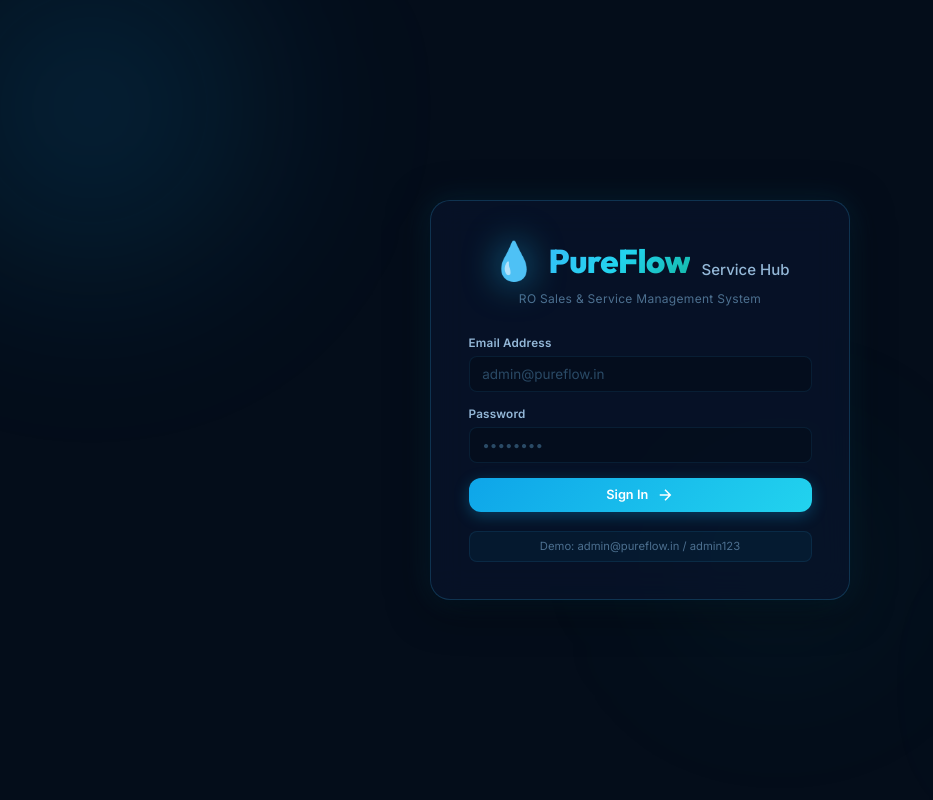
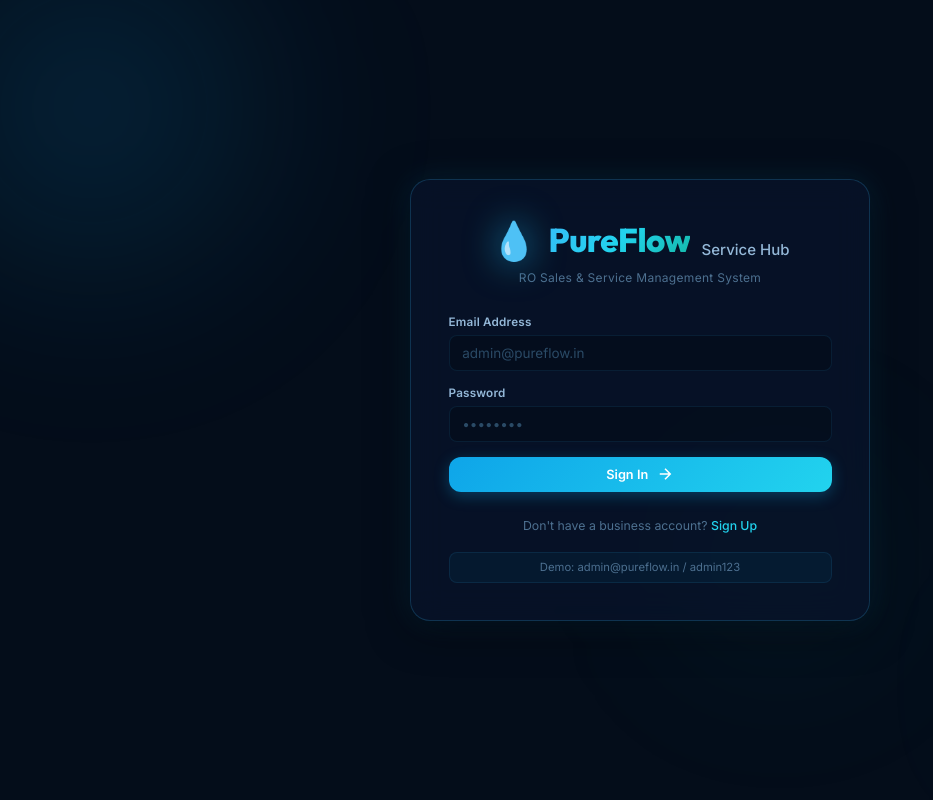
Before and after one commit to gurusanjay2007-droid/AquaCare_Retail, a Flask app: page / in a window 1280 px wide. Shown: the whole page, without its empty margins (0-933 px from the left). Run offline with Flask 3, Linux system fonts and the light colour scheme; data that the repository does not hold is empty.

Commit message:
Add Signup and Business Registration forms to auth interface

```diff
--- a/frontend/static/css/styles.css
+++ b/frontend/static/css/styles.css
@@ -130,7 +130,7 @@ input, select, textarea { font-family: inherit; font-size: 0.9rem; }
 
 .login-card {
     width: 100%;
-    max-width: 420px;
+    max-width: 460px;
     padding: 2.5rem;
     border-radius: var(--radius-xl);
     box-shadow: var(--shadow-lg), var(--shadow-glow);
@@ -201,6 +201,23 @@ input, select, textarea { font-family: inherit; font-size: 0.9rem; }
     background: rgba(14,165,233,0.05);
     border-radius: var(--radius-sm);
     border: 1px solid var(--border);
+}
+
+.auth-toggle {
+    text-align: center;
+    font-size: 0.82rem;
+    color: var(--text-muted);
+    margin-top: 0.75rem;
+}
+.auth-toggle a {
+    color: var(--accent-cyan);
+    font-weight: 500;
+    text-decoration: none;
+    transition: var(--transition);
+}
+.auth-toggle a:hover {
+    color: var(--accent-blue);
+    text-decoration: underline;
 }
 
 /* ══════════════════════════════════════════════════════════
--- a/frontend/static/js/app.js
+++ b/frontend/static/js/app.js
@@ -147,6 +147,23 @@ updateDate();
 // AUTH
 // ═══════════════════════════════════════════════════════════
 const loginForm = document.getElementById('login-form');
+const signupForm = document.getElementById('signup-form');
+const loginHint = document.getElementById('login-hint-text');
+
+document.getElementById('btn-to-signup').addEventListener('click', e => {
+    e.preventDefault();
+    loginForm.classList.add('hidden');
+    loginHint.classList.add('hidden');
+    signupForm.classList.remove('hidden');
+});
+
+document.getElementById('btn-to-login').addEventListener('click', e => {
+    e.preventDefault();
+    signupForm.classList.add('hidden');
+    loginForm.classList.remove('hidden');
+    loginHint.classList.remove('hidden');
+});
+
 loginForm.addEventListener('submit', async e => {
     e.preventDefault();
     const btn  = document.getElementById('login-btn');
@@ -163,6 +180,30 @@ loginForm.addEventListener('submit', async e => {
         toast('Welcome back, ' + res.data.owner_name + '! 👋', 'success');
     } else {
         toast(res.message || 'Login failed', 'error');
+    }
+});
+
+signupForm.addEventListener('submit', async e => {
+    e.preventDefault();
+    const btn = document.getElementById('signup-btn');
+    btn.innerHTML = '<span>Creating Account…</span>';
+    btn.disabled = true;
+    const res = await API.post('/api/auth/register', {
+        business_name:    document.getElementById('signup-business-name').value,
+        owner_name:       document.getElementById('signup-owner-name').value,
+        email:            document.getElementById('signup-email').value,
+        mobile:           document.getElementById('signup-mobile').value,
+        password:         document.getElementById('signup-password').value,
+        business_address: document.getElementById('signup-address').value,
+        gst_number:       document.getElementById('signup-gst').value || null
+    });
+    btn.innerHTML = '<span>Create Business Account</span><svg width="18" height="18" viewBox="0 0 24 24" fill="none" stroke="currentColor" stroke-width="2"><path d="M5 12h14M12 5l7 7-7 7"/></svg>';
+    btn.disabled = false;
+    if (res.success) {
+        showApp(res.data);
+        toast('Business registered successfully! Welcome! 🎉', 'success');
+    } else {
+        toast(res.message || 'Registration failed', 'error');
     }
 });
 
--- a/frontend/templates/index.html
+++ b/frontend/templates/index.html
@@ -29,6 +29,7 @@
             <p class="login-subtitle">Service Hub</p>
         </div>
         <p class="login-tagline">RO Sales & Service Management System</p>
+        <!-- SIGN IN FORM -->
         <form id="login-form" class="login-form">
             <div class="form-group">
                 <label for="login-email">Email Address</label>
@@ -42,8 +43,52 @@
                 <span>Sign In</span>
                 <svg width="18" height="18" viewBox="0 0 24 24" fill="none" stroke="currentColor" stroke-width="2"><path d="M5 12h14M12 5l7 7-7 7"/></svg>
             </button>
+            <p class="auth-toggle">Don't have a business account? <a href="#" id="btn-to-signup">Sign Up</a></p>
         </form>
-        <p class="login-hint">Demo: admin@pureflow.in / admin123</p>
+
+        <!-- SIGN UP FORM -->
+        <form id="signup-form" class="login-form hidden">
+            <div style="display:grid; grid-template-columns:1fr 1fr; gap:0.5rem;">
+                <div class="form-group">
+                    <label for="signup-business-name">Business Name</label>
+                    <input type="text" id="signup-business-name" placeholder="PureFlow Solutions" required>
+                </div>
+                <div class="form-group">
+                    <label for="signup-owner-name">Owner Name</label>
+                    <input type="text" id="signup-owner-name" placeholder="Rajesh Kumar" required>
+                </div>
+            </div>
+            <div style="display:grid; grid-template-columns:1fr 1fr; gap:0.5rem;">
+                <div class="form-group">
+                    <label for="signup-email">Email Address</label>
+                    <input type="email" id="signup-email" placeholder="admin@pureflow.in" required>
+                </div>
+                <div class="form-group">
+                    <label for="signup-mobile">Mobile Number</label>
+                    <input type="tel" id="signup-mobile" placeholder="9876543210" required>
+                </div>
+            </div>
+            <div style="display:grid; grid-template-columns:1fr 1fr; gap:0.5rem;">
+                <div class="form-group">
+                    <label for="signup-password">Password</label>
+                    <input type="password" id="signup-password" placeholder="••••••••" required>
+                </div>
+                <div class="form-group">
+                    <label for="signup-gst">GST Number (Optional)</label>
+                    <input type="text" id="signup-gst" placeholder="36AADCP1234F1Z5">
+                </div>
+            </div>
+            <div class="form-group">
+                <label for="signup-address">Business Address</label>
+                <input type="text" id="signup-address" placeholder="Shop No. 12, Hyderabad" required>
+            </div>
+            <button type="submit" id="signup-btn" class="btn btn-primary btn-full">
+                <span>Create Business Account</span>
+                <svg width="18" height="18" viewBox="0 0 24 24" fill="none" stroke="currentColor" stroke-width="2"><path d="M5 12h14M12 5l7 7-7 7"/></svg>
+            </button>
+            <p class="auth-toggle">Already have a business account? <a href="#" id="btn-to-login">Sign In</a></p>
+        </form>
+        <p class="login-hint" id="login-hint-text">Demo: admin@pureflow.in / admin123</p>
     </div>
 </div>
 
```
